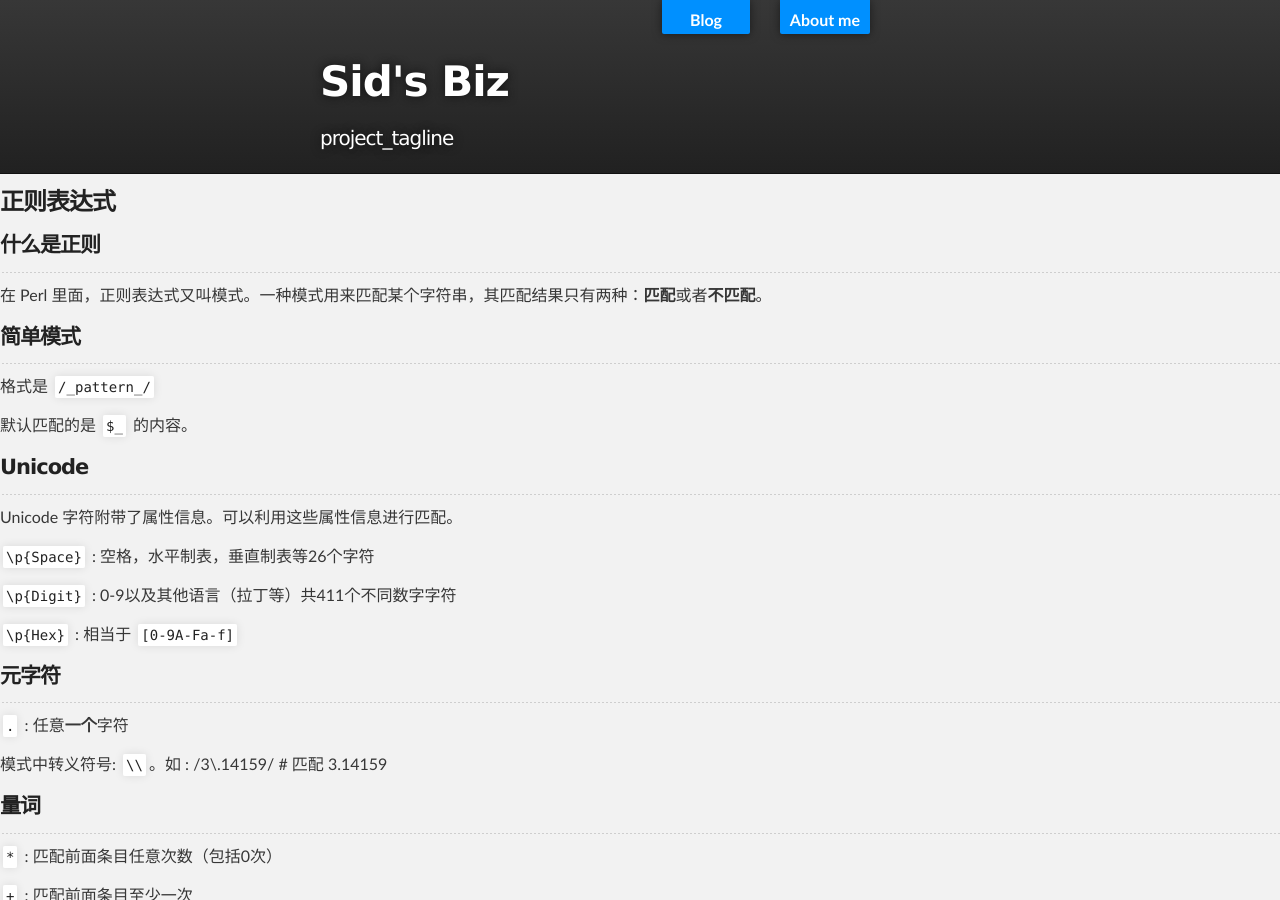
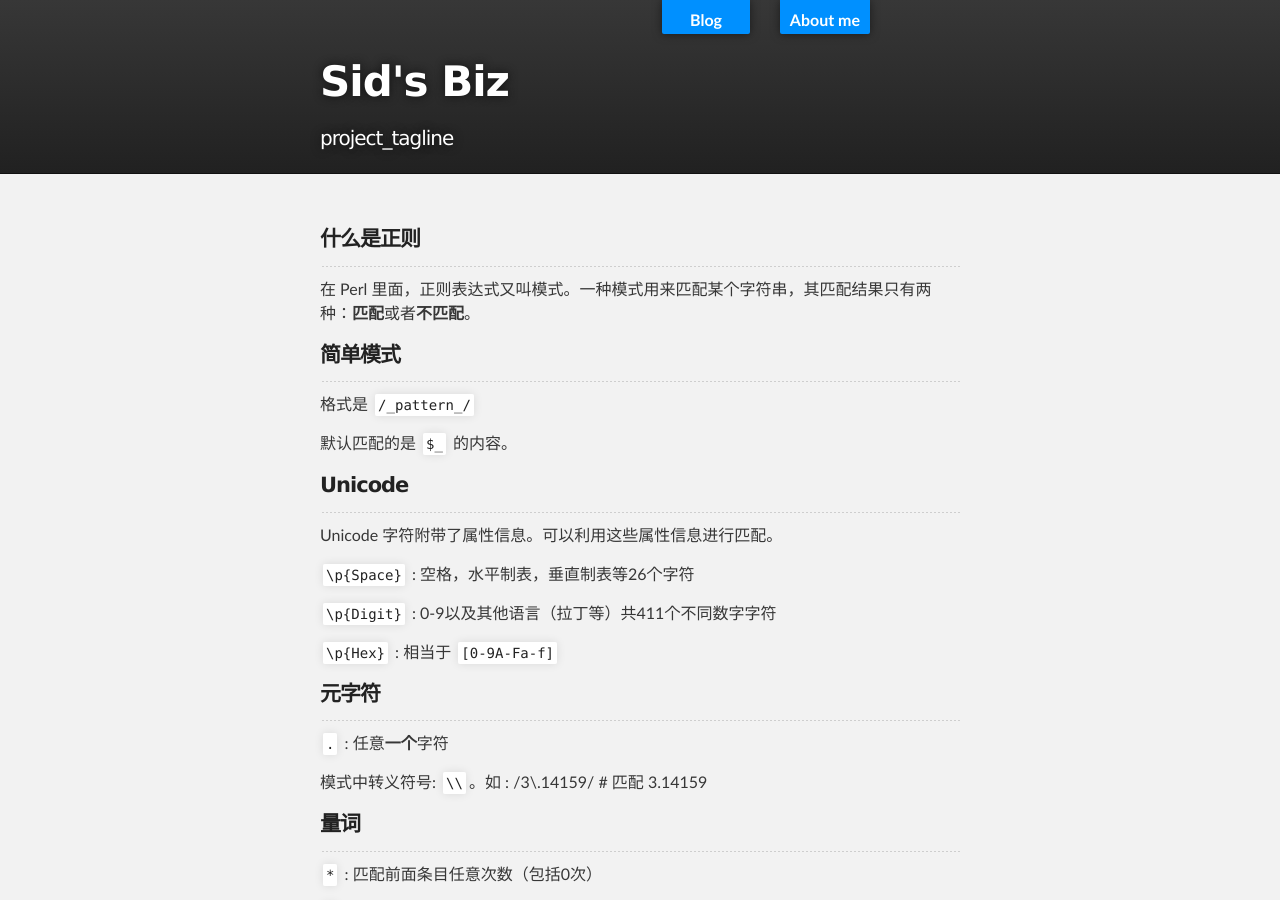
Before and after one commit to Siduzy/Blog, a Jekyll site: the page built from _posts/2013-05-08-Learning-Perl-Chapter-7-Note.md, in a window 1280 px wide and 900 px high. Built offline with Jekyll 4.4.1, drawn with Linux system fonts in a browser that asks for light colours; Markdown is read by kramdown in place of the engine named in the settings.

Commit message:
update layout

```diff
--- a/_layouts/page.html
+++ b/_layouts/page.html
@@ -1,6 +1,8 @@
 ---
 layout: default
 ---
+<section id="main_content" class="inner">
 <div class="body">
   {{ content }}
 </div>
+</section>
--- a/_layouts/post.html
+++ b/_layouts/post.html
@@ -1,10 +1,11 @@
 ---
 layout: default
 ---
-
+<section id="main_content" class="inner">
 <h1>{{ page.title }}</h1>
 
 <info datetime="{{ page.date | date: "%Y-%m-%d" }}">
       {{ page.date | date: "%b %d, %Y" }}
 </info>
 <div class="body">{{ content }}</div>
+</section>
--- a/_posts/2013-05-08-Learning-Perl-Chapter-7-Note.md
+++ b/_posts/2013-05-08-Learning-Perl-Chapter-7-Note.md
@@ -2,7 +2,6 @@
 layout: page
 title: 正则表达式
 ---
-### 正则表达式 ###
 
 #### 什么是正则 ####
 
```
